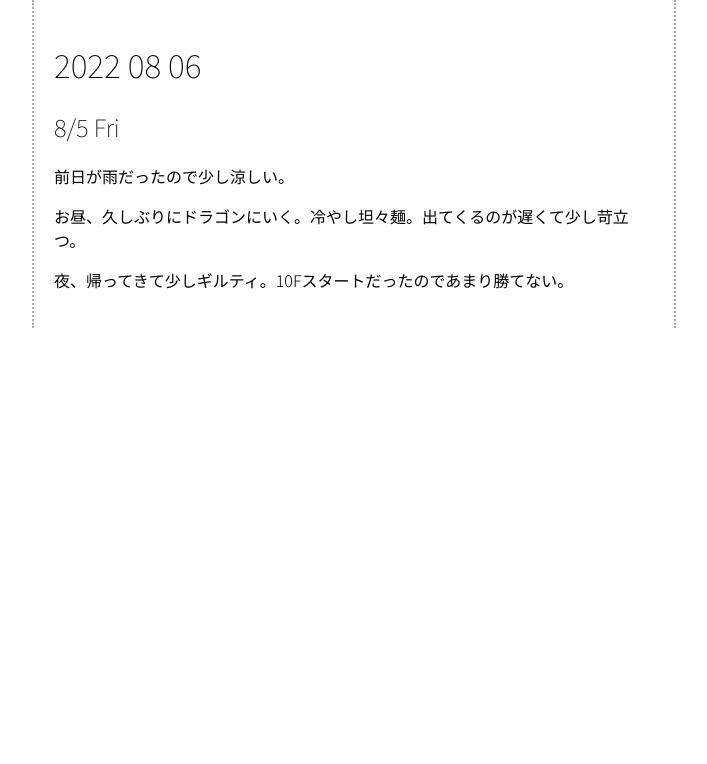
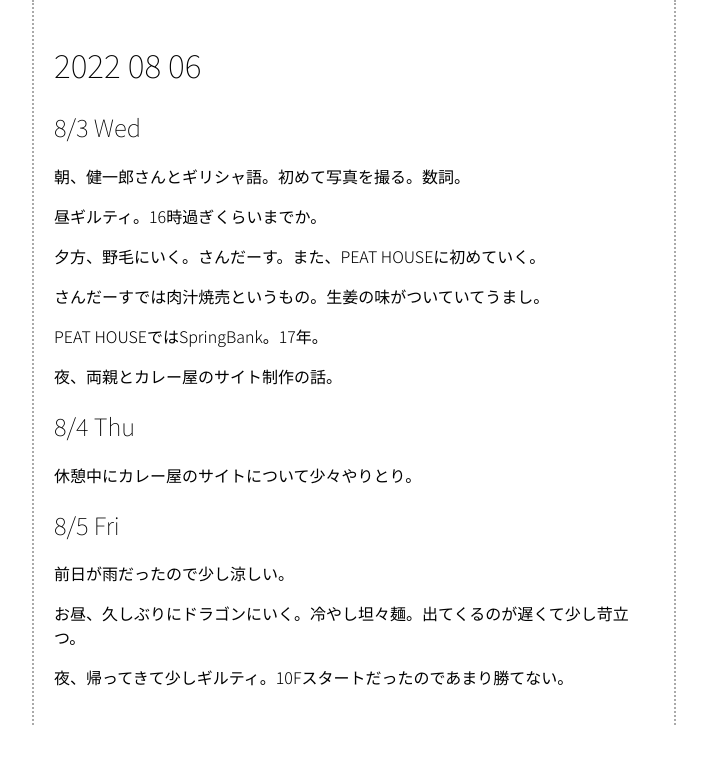
Before and after one commit to mkataoka73/mkataoka73.github.io, a Jekyll site: the page built from _posts/2022-08-06-2022-08-06.md, in a window 1280 px wide. Shown: the top 764 px of the page, without its empty margins (286-993 px from the left). Built offline with Jekyll 4.4.1, drawn with Linux system fonts in a browser that asks for light colours.

Commit message:
Add some other days' log

```diff
--- a/_posts/2022-08-06-2022-08-06.md
+++ b/_posts/2022-08-06-2022-08-06.md
@@ -1,6 +1,27 @@
 ---
 layout: post
 ---
+
+## 8/3 Wed
+{:.thin}
+
+朝、健一郎さんとギリシャ語。初めて写真を撮る。数詞。
+
+昼ギルティ。16時過ぎくらいまでか。
+
+夕方、野毛にいく。さんだーす。また、PEAT HOUSEに初めていく。
+
+さんだーすでは肉汁焼売というもの。生姜の味がついていてうまし。
+
+PEAT HOUSEではSpringBank。17年。
+
+夜、両親とカレー屋のサイト制作の話。
+
+
+## 8/4 Thu
+{:.thin}
+
+休憩中にカレー屋のサイトについて少々やりとり。
 
 ## 8/5 Fri
 {:.thin}
```
